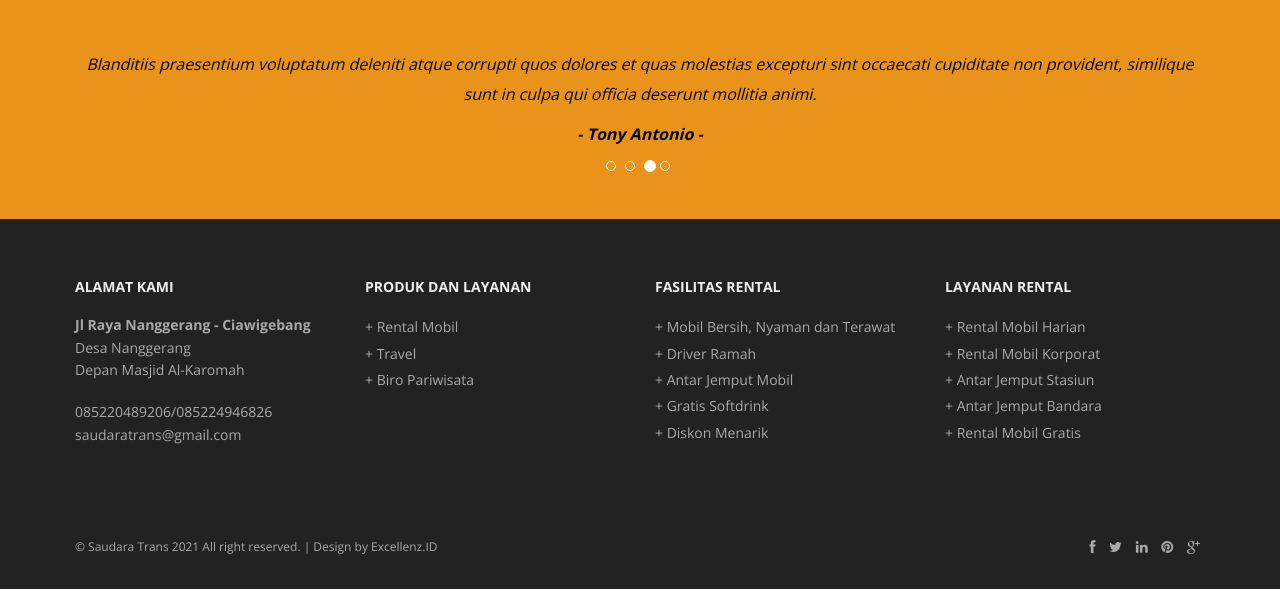
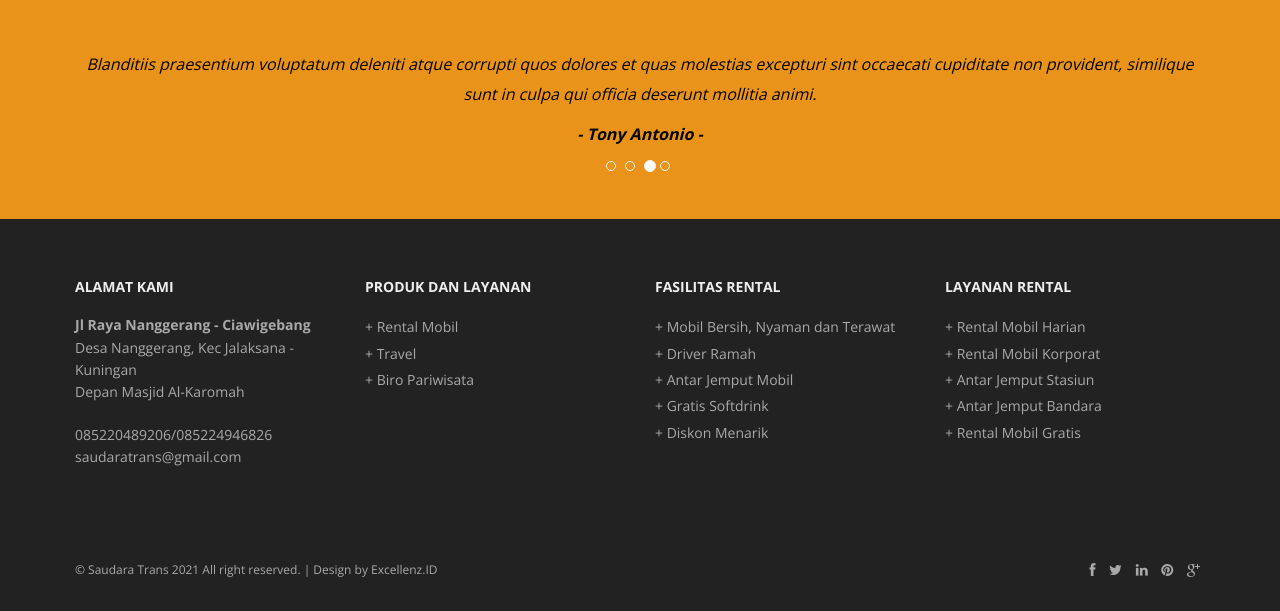
Before and after one commit to excellenz/saudaratrans, a CodeIgniter app: page /database/index.php/user/edit in a window 1280 px wide. Shown: the part 1306-1917 px from the top of the page. Before the commit the page ends 1895 px from the top, so only its background shows below. Run offline with CodeIgniter, Linux system fonts and the light colour scheme; some libraries are stand-ins or nearby versions.

Commit message:
Update index.php

```diff
--- a/index.php
+++ b/index.php
@@ -66,7 +66,7 @@ include "page/".$page.".php";
           <h5 class="widgetheading">ALAMAT KAMI</h5>
           <address>
           <strong>Jl Raya Nanggerang - Ciawigebang</strong><br>
-          Desa Nanggerang<br>
+          Desa Nanggerang, Kec Jalaksana - Kuningan<br>
           Depan Masjid Al-Karomah</address>
           <p>
             <i class="icon-phone"></i> 085220489206/085224946826 <br>
```
